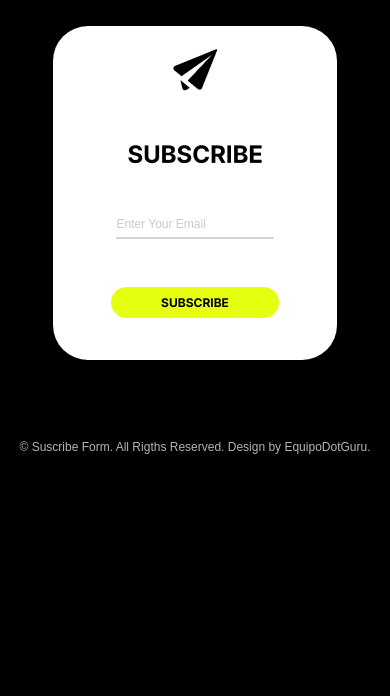
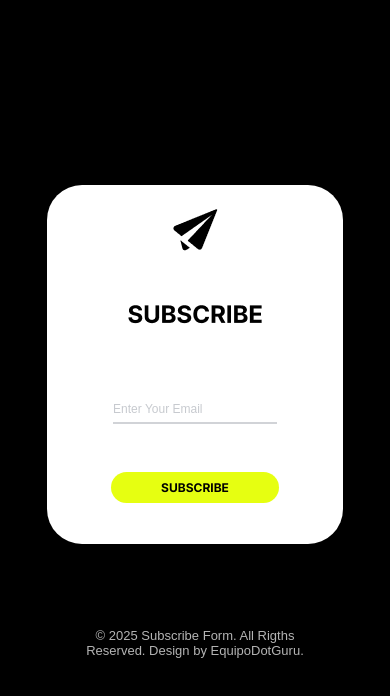
Before and after one commit to darioGuaraz/guruprojects, a plain HTML site: page index.html in a window 390 px wide. Drawn offline with nearby package versions, Linux system fonts and the light colour scheme; a web font is replaced by a local one.

Commit message:
deploy final

```diff
--- a/index.html
+++ b/index.html
@@ -36,9 +36,12 @@
         <button id="subscribeButton">SUBSCRIBE</button>
       </div>
     </div>
-    <footer>
-      © Suscribe Form. All Rigths Reserved. Design by EquipoDotGuru.
-    </footer>
+    <div class="container-footer">
+      <footer>
+        © 2025 Subscribe Form. All Rigths Reserved. Design by EquipoDotGuru.
+      </footer>
+    </div>
+
     <script type="text/javascript" src="https://cdn.jsdelivr.net/npm/@emailjs/browser@latest/dist/email.min.js"></script>
 
   </body>
--- a/main.js
+++ b/main.js
@@ -1,5 +1,5 @@
-// Inicializa EmailJS con tu API Key
-emailjs.init("Tbd0un5y_p4ijDEww"); // Asegúrate de que esta es tu API Key
+// Inicializa EmailJS
+emailjs.init("Tbd0un5y_p4ijDEww"); // API Key
 
 document
   .getElementById("subscribeButton")
--- a/styles.css
+++ b/styles.css
@@ -1,12 +1,19 @@
 body {
   background-color: rgb(0, 0, 0);
+  margin: 0; /* Eliminar márgenes predeterminados */
+  padding: 0; /* Eliminar padding predeterminado */
+  height: 100vh; /* Altura de la ventana del navegador */
+  overflow: hidden; /* Evitar desplazamiento */
+  display: flex; /* Usar flexbox para centrar */
+  flex-direction: column; /* Dirección de columna */
+  justify-content: center; /* Centrar verticalmente */
+  align-items: center; /* Centrar horizontalmente */
 }
 
 .container {
   text-align: center;
-  margin: 7% auto;
   padding: 3%;
-  margin-bottom: 5rem;
+  margin-bottom: 4px;
   background-color: white;
   border-radius: 35px;
   max-width: 600px; /* Ancho máximo que no se debe exceder */
@@ -50,9 +57,40 @@ button {
   font-weight: bold;
   font-size: 12px;
 }
+
+.container-footer {
+  width: 100%;
+  margin-top: 6rem;
+  text-align: center;
+
+}
+
 footer {
   text-align: center;
   font-family: Arial, Helvetica, sans-serif;
   font-size: 12px;
   color: rgb(180, 180, 180);
 }
+
+@media only screen and (max-width: 767px) {
+
+    .container-img{
+      margin-bottom: 25px;
+    }
+
+
+  .container-footer {
+    width: 100%;
+    margin-top: 5rem;
+    text-align: center;
+
+  }
+
+  footer {
+    text-align: center;
+    display: inline-block;
+    width: 62%;
+    font-size: 13px;
+  }
+
+}
```
